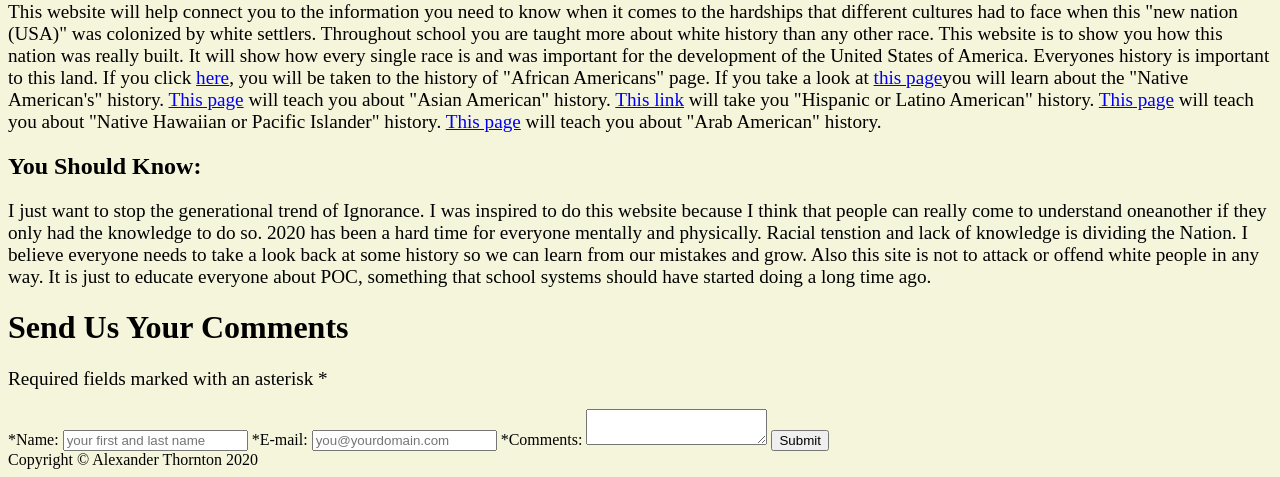
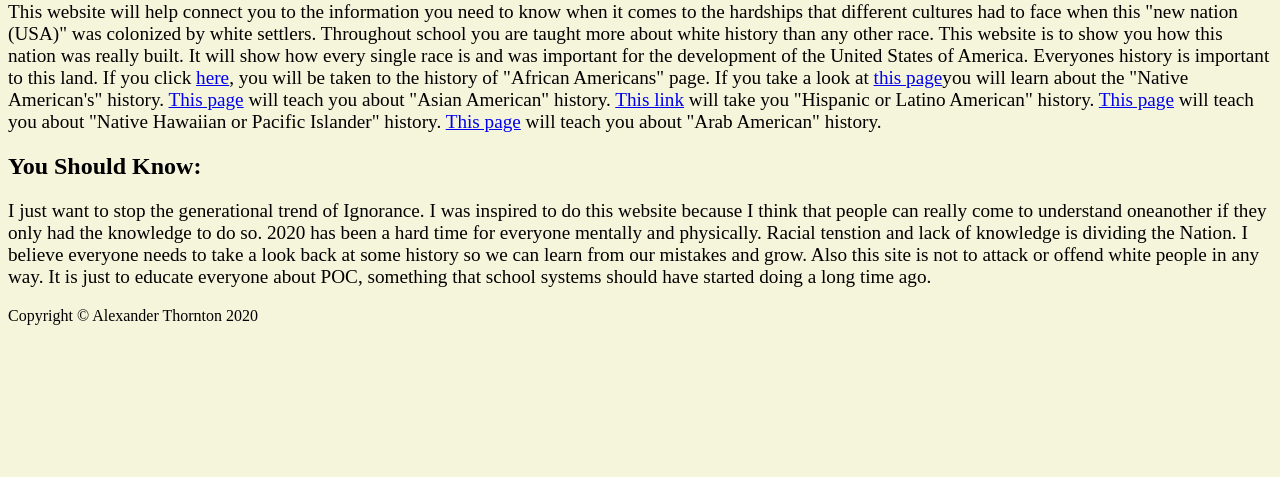
Before and after one commit to nakurudia/LifeWithoutIgnorance, a plain HTML site: page index.html in a window 1280 px wide. Shown: the part 750-1227 px from the top of the page. After the commit the page ends 1083 px from the top, so only its background shows below. Drawn offline with Linux system fonts and the light colour scheme.

Commit message:
Update index.html

```diff
--- a/index.html
+++ b/index.html
@@ -34,19 +34,6 @@ If you take a look at <a href="page3.html">this page</a>you will learn about the
 <p>I just want to stop the generational trend of Ignorance. I was inspired to do this website because I think that people can really come to understand oneanother if they only had the knowledge to do so. 2020 has been a hard time for everyone mentally and physically. Racial tenstion and lack of knowledge is dividing the Nation.
 I believe everyone needs to take a look back at some history so we can learn from our mistakes and grow. Also this site is not to attack or offend white people in any way. It is just to educate everyone about POC, something that school systems should have started doing a long time ago. </a></p>
 
-<h1>Send Us Your Comments</h1>
-<p>Required fields marked with an asterisk *</p>
-<form method="post" action="https://webdevbasics.net/scripts/demo.php">
-<label for="myName">*Name:</label>
-  <input type="text" name="myName" id="myName"
-  required="required" placeholder="your first and last name">
-  <label for="myEmail">*E-mail:</label>
-  <input type="email" name="myEmail" id="myEmail"
-  required="required" placeholder="you@yourdomain.com">
-  <label for="myComments">*Comments:</label>
-  <textarea name="myComments" id="myComments" rows="2" cols="20" required="required"></textarea>
-  <input id="mySubmit" type="submit" value="Submit">
-</form>
 </body>
  <footer>Copyright &copy; Alexander Thornton 2020 </footer>
 </html>
```
